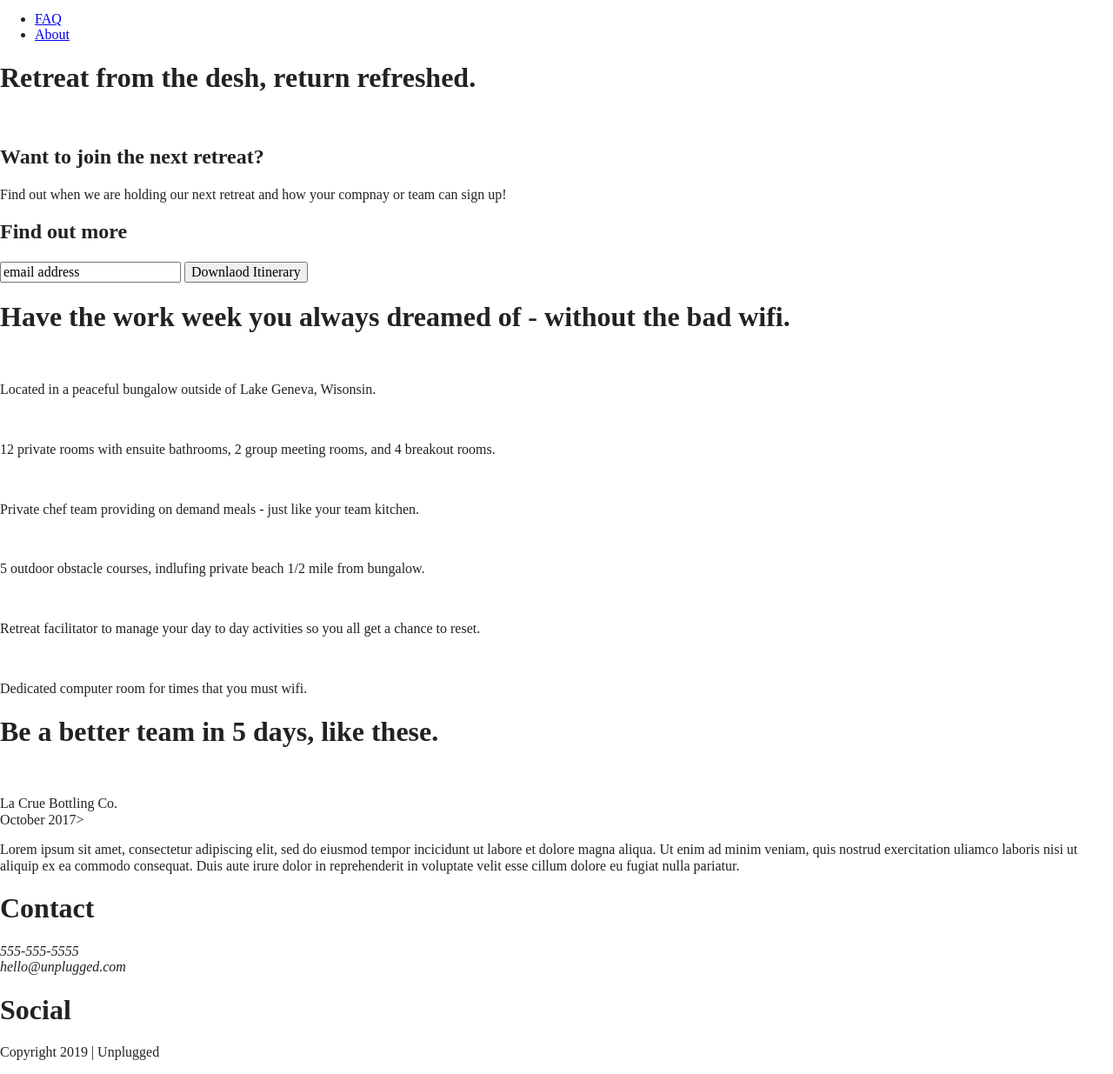
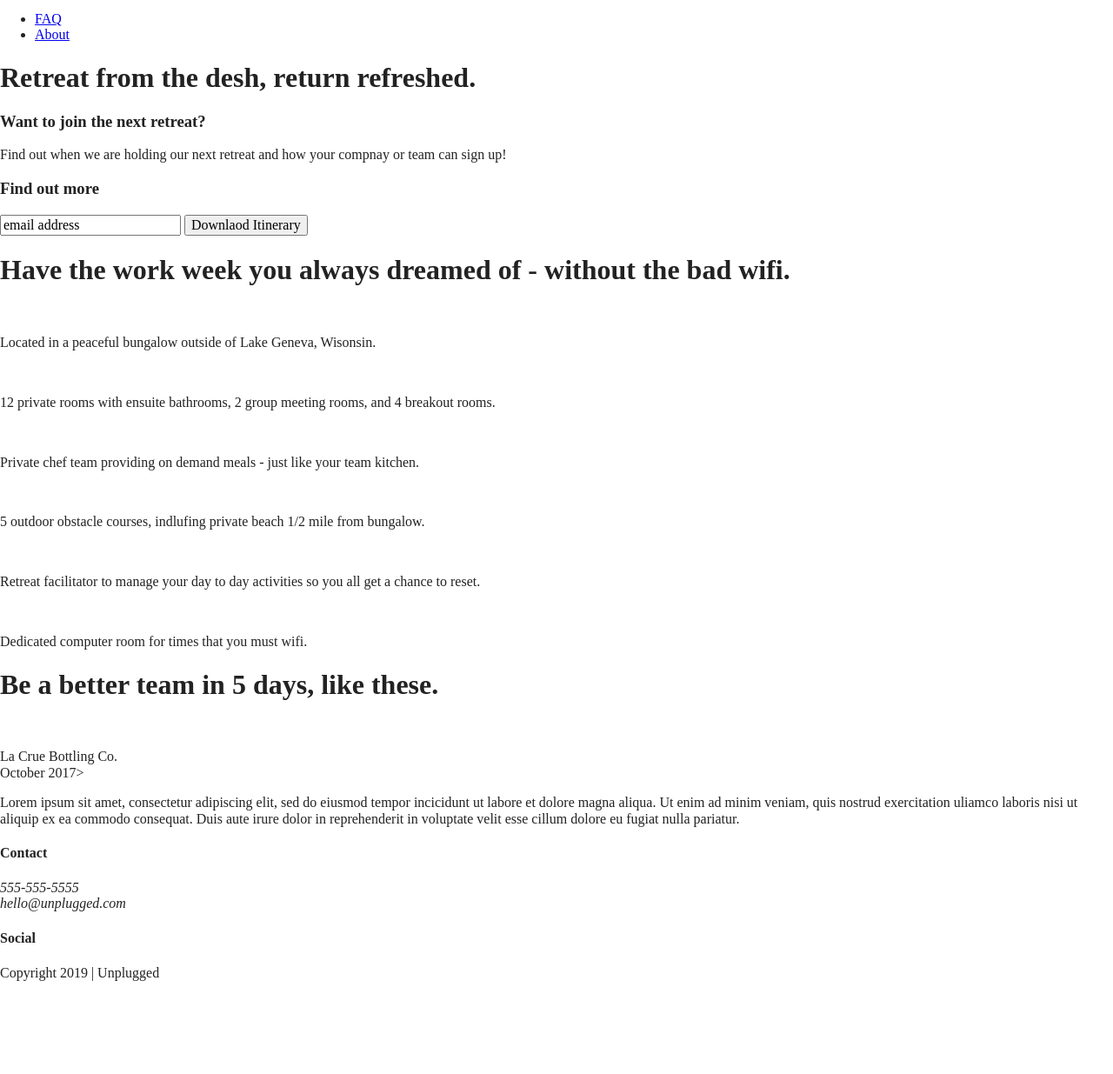
Before and after one commit to Melissaahh/unplugged-retreat, a website built with Parcel: page index.html in a window 1280 px wide. Shown: the part 23-1258 px from the top of the page at 87% size. After the commit the page ends 1167 px from the top, so only its background shows below. Built offline with nearby package versions, Linux system fonts and the light colour scheme.

Commit message:
Updated structural HTML

```diff
--- a/index.html
+++ b/index.html
@@ -43,23 +43,24 @@
   </header>
 
   <main>
-    <section>
-      <div class="hero">
+
+    <section class="hero-area">
+      <div class="content-wrapper">
         <h1>Retreat from the desh, return refreshed.</h1>
-        <img>
       </div>
     </section>
+
     <aside>
-      <div class="newsletter">
-        <h2>Want to join the next retreat?</h2>
+      <div class="content-wrapper">
+        <div class="form-desrciption">
+          <h3>Want to join the next retreat?</h3>
         <p>Find out when we are holding our next retreat and how your compnay or team can sign up!</p>
-        <h2>Find out more</h2>
-        <div>
+        </div>
+        <div class="form">
+          <h3>Find out more</h3>
           <input type="text" name="name" value="email address">
           <input type="button" value="Downlaod Itinerary">
         </div>
-
-        <submit button></submit>
       </div>
       <div class="information">
         <h1>Have the work week you always dreamed of - without the bad wifi.</h1>
@@ -90,14 +91,14 @@
     <div class="content-wrapper">
       <div class="footer-content">
         <div class="contact">
-          <h1>Contact</h1>
+          <h4>Contact</h4>
           <address>
             <p>555-555-5555<br>hello@unplugged.com</p>
           </address>
 
         </div>
         <div class="social">
-          <h1>Social</h1>
+          <h4>Social</h4>
           <div class="social-icons">
             <p><a href="https://www.facebook.com/yoursite" target="_blank"></a></p>
             <p><a href="https://www.twitter.com/yoursite" target="_blank"></a></p>
```
Also changed, not shown: about/index.html (+2 -2 lines), faq/index.html (+2 -2 lines).
